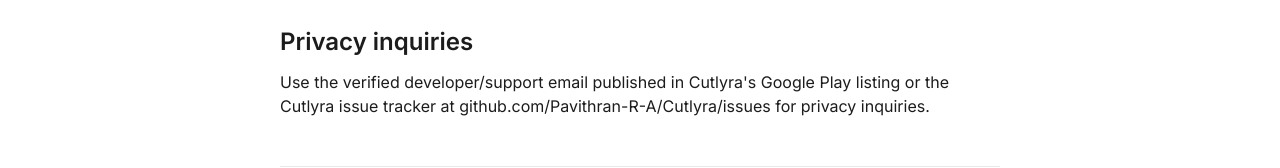
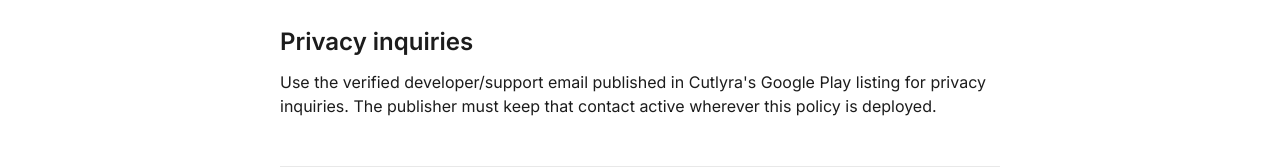
Before and after one commit to Pavithran-R-A/Cutlyra, a Next.js app in the folder apps/web/: page /privacy in a window 1280 px wide. Shown: the part 1383-1551 px from the top of the page. Built offline with nearby package versions, Linux system fonts and the light colour scheme.

Commit message:
privacy(web): stop relying on private issue tracker for public contact

```diff
--- a/apps/web/src/app/privacy/page.tsx
+++ b/apps/web/src/app/privacy/page.tsx
@@ -38,7 +38,7 @@
 			</section>
 			<section className="flex flex-col gap-3">
 				<h2 className="text-2xl font-semibold">Privacy inquiries</h2>
-				<p>Use the verified developer/support email published in Cutlyra&apos;s Google Play listing or the Cutlyra issue tracker at github.com/Pavithran-R-A/Cutlyra/issues for privacy inquiries.</p>
+				<p>Use the verified developer/support email published in Cutlyra&apos;s Google Play listing for privacy inquiries. The publisher must keep that contact active wherever this policy is deployed.</p>
 			</section>
 			<Separator />
 			<p className="text-muted-foreground text-sm">Last updated: October 4, 2026</p>
```
